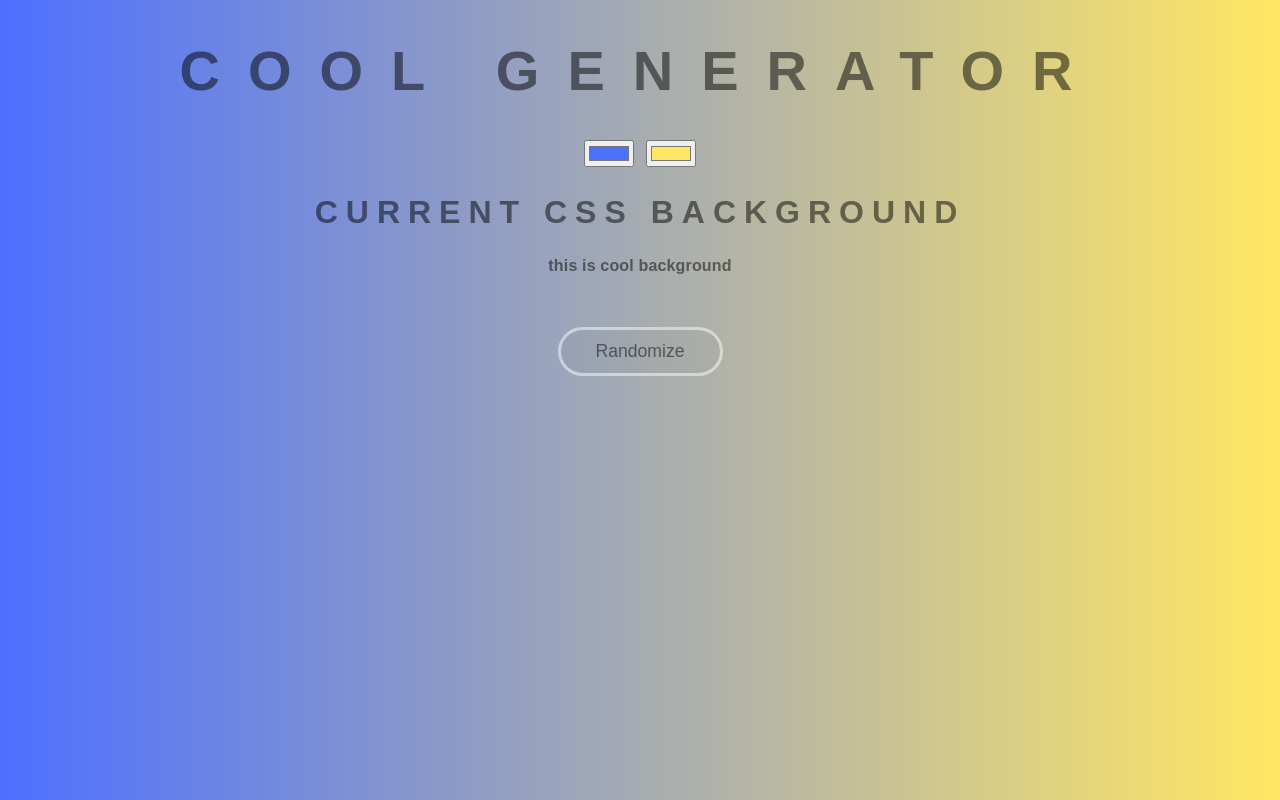
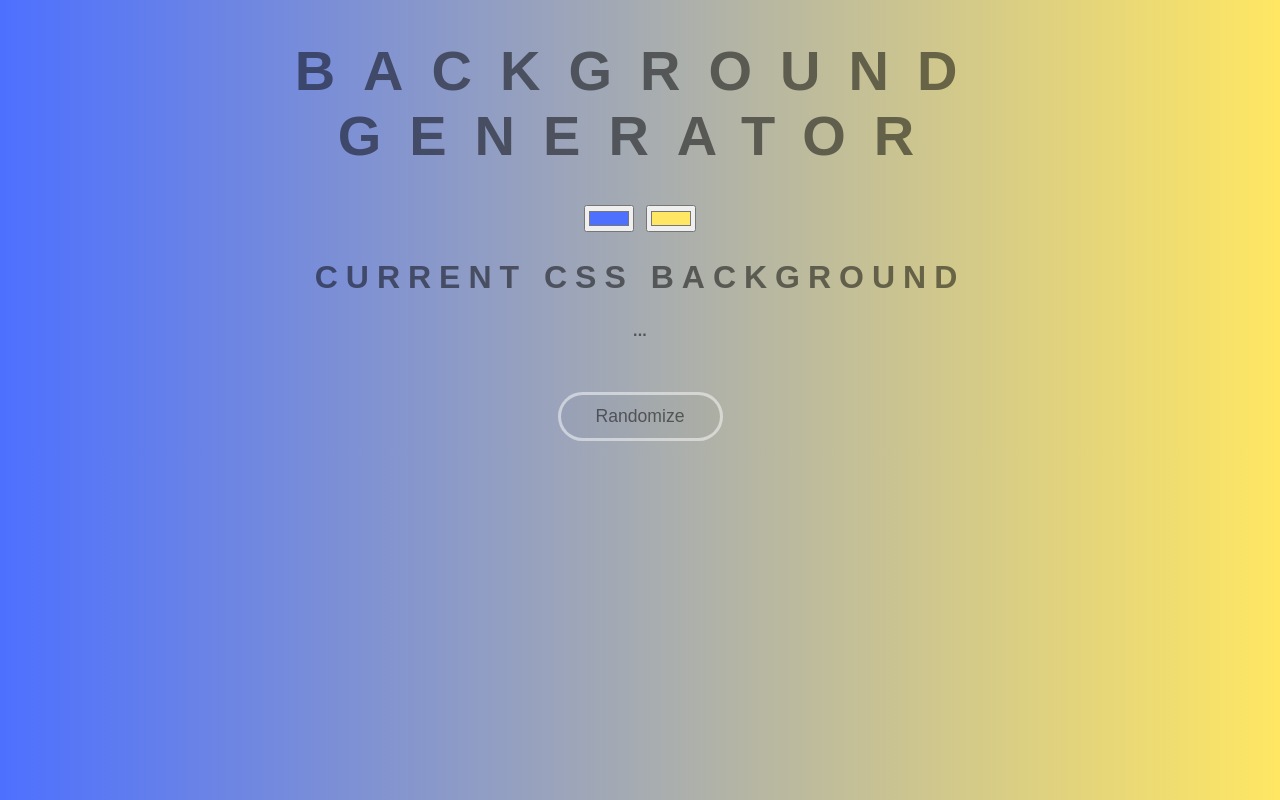
Before and after one commit to ronaldleonardo/BackgroundGenerator, a plain HTML site: page index.html in a window 1280 px wide. Drawn offline with Linux system fonts and the light colour scheme.

Commit message:
change some stuff

```diff
--- a/index.html
+++ b/index.html
@@ -8,11 +8,11 @@
 
 </head>
 <body id="gradient">
-	<h1>COOL Generator</h1>
+	<h1>Background Generator</h1>
 	<input type="color" name="color1" value="#4d70ff">
 	<input type="color" name="color2" value="#ffe763">
 	<h2>Current CSS Background</h2>
-	<h3>this is cool background</h3>
+	<h3>...</h3>
 	<br>
 	<br>
 	<button name="random" class="button">Randomize</button>
```
